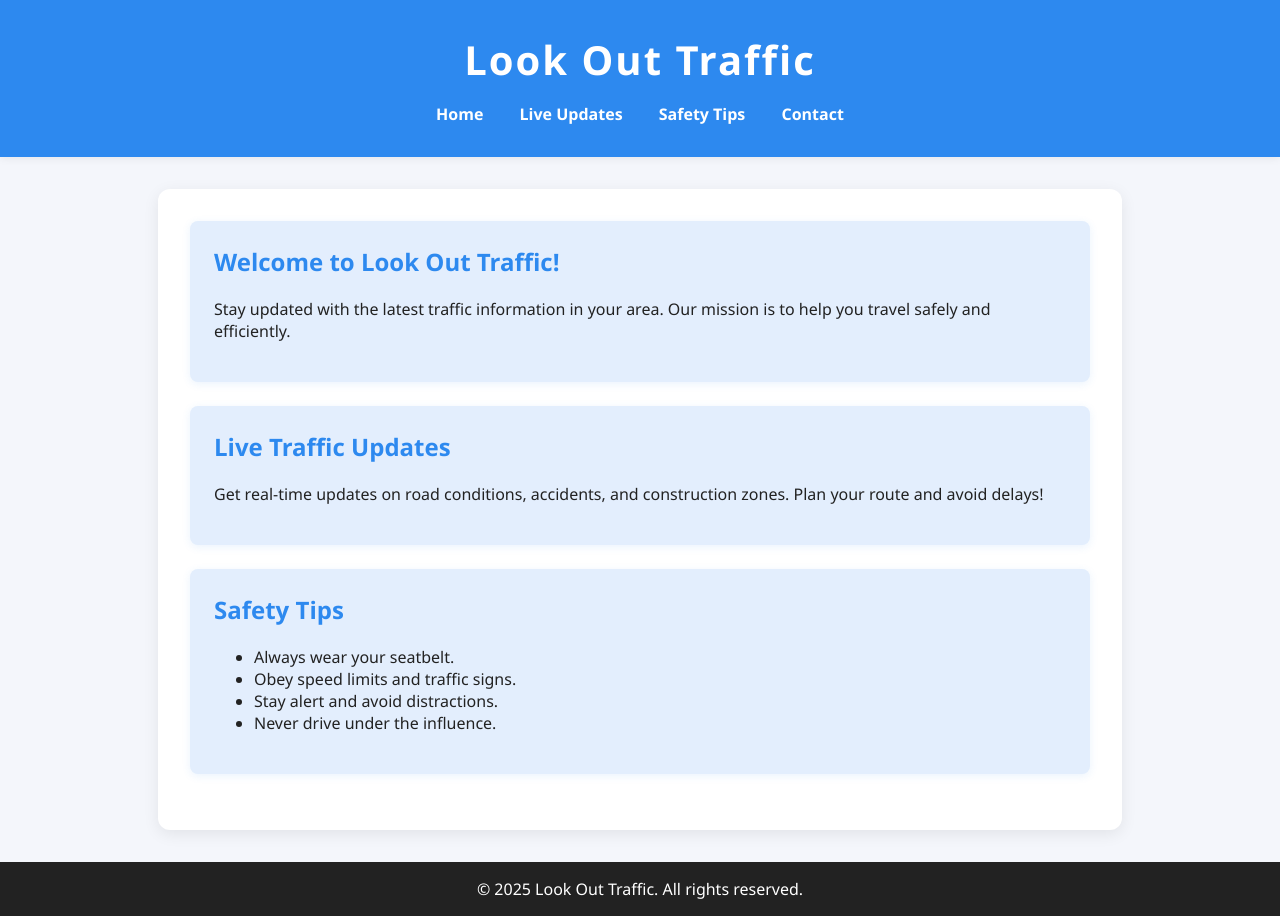
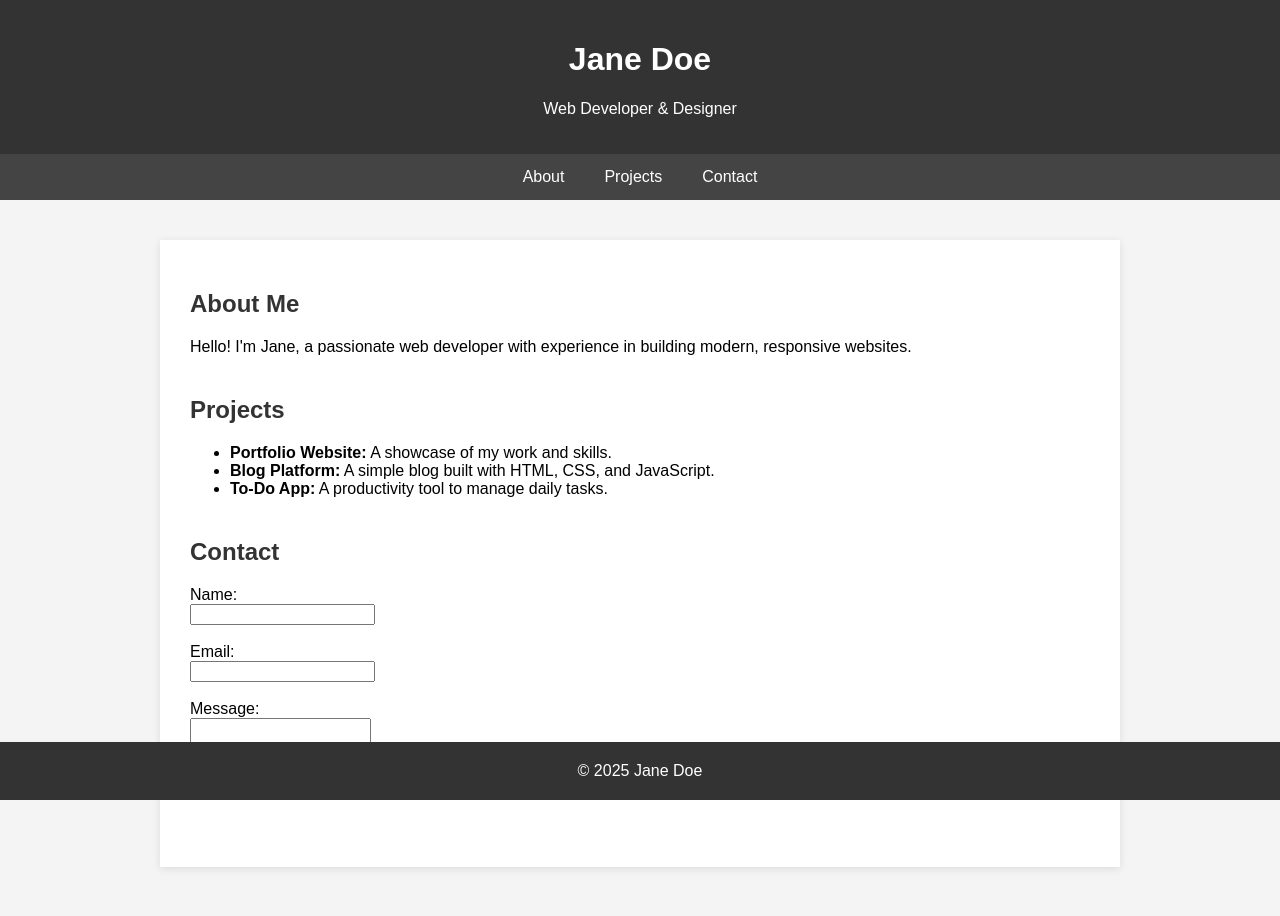
Before and after one commit to anamariafarazica/look-out-traffic, a plain HTML site: page index.html in a window 1280 px wide. Drawn offline with Linux system fonts and the light colour scheme.

Commit message:
Update index.html

```diff
--- a/index.html
+++ b/index.html
@@ -3,112 +3,110 @@
 <head>
     <meta charset="UTF-8">
     <meta name="viewport" content="width=device-width, initial-scale=1.0">
-    <title>Look Out Traffic</title>
+    <title>My Portfolio</title>
     <style>
         body {
-            font-family: 'Segoe UI', Arial, sans-serif;
+            font-family: Arial, sans-serif;
             margin: 0;
-            background: #f4f6fb;
-            color: #222;
+            padding: 0;
+            background: #f4f4f4;
         }
         header {
-            background: #2d89ef;
+            background: #333;
             color: #fff;
-            padding: 2rem 0;
+            padding: 20px 0;
             text-align: center;
-            box-shadow: 0 2px 8px rgba(0,0,0,0.06);
-        }
-        h1 {
-            margin: 0;
-            font-size: 2.5rem;
-            letter-spacing: 2px;
         }
         nav {
-            margin-top: 1rem;
+            background: #444;
+            display: flex;
+            justify-content: center;
         }
         nav a {
             color: #fff;
+            padding: 14px 20px;
             text-decoration: none;
-            margin: 0 1rem;
-            font-weight: bold;
-            transition: color 0.2s;
+            transition: background 0.3s;
         }
         nav a:hover {
-            color: #ffcc00;
+            background: #555;
         }
-        .container {
+        main {
             max-width: 900px;
-            margin: 2rem auto;
+            margin: 40px auto;
             background: #fff;
-            border-radius: 12px;
-            box-shadow: 0 4px 16px rgba(0,0,0,0.08);
-            padding: 2rem;
+            padding: 30px;
+            box-shadow: 0 2px 8px rgba(0,0,0,0.1);
         }
-        .card {
-            background: #e3eefd;
-            border-radius: 8px;
-            padding: 1.5rem;
-            margin-bottom: 1.5rem;
-            box-shadow: 0 2px 8px rgba(45,137,239,0.1);
+        section {
+            margin-bottom: 40px;
         }
-        .card h2 {
-            margin-top: 0;
-            color: #2d89ef;
+        h2 {
+            color: #333;
         }
         footer {
             text-align: center;
-            padding: 1rem 0;
-            background: #222;
+            padding: 20px 0;
+            background: #333;
             color: #fff;
-            margin-top: 2rem;
+            position: fixed;
+            width: 100%;
+            bottom: 0;
         }
+        /* Responsive */
         @media (max-width: 600px) {
-            .container {
-                padding: 1rem;
-            }
-            h1 {
-                font-size: 2rem;
+            main {
+                padding: 10px;
             }
         }
     </style>
 </head>
 <body>
     <header>
-        <h1>Look Out Traffic</h1>
-        <nav>
-            <a href="#">Home</a>
-            <a href="#">Live Updates</a>
-            <a href="#">Safety Tips</a>
-            <a href="#">Contact</a>
-        </nav>
+        <h1>Jane Doe</h1>
+        <p>Web Developer & Designer</p>
     </header>
-
-    <div class="container">
-        <div class="card">
-            <h2>Welcome to Look Out Traffic!</h2>
+    <nav>
+        <a href="#about">About</a>
+        <a href="#projects">Projects</a>
+        <a href="#contact">Contact</a>
+    </nav>
+    <main>
+        <section id="about">
+            <h2>About Me</h2>
             <p>
-                Stay updated with the latest traffic information in your area. Our mission is to help you travel safely and efficiently.
+                Hello! I'm Jane, a passionate web developer with experience in building modern, responsive websites.
             </p>
-        </div>
-        <div class="card">
-            <h2>Live Traffic Updates</h2>
-            <p>
-                Get real-time updates on road conditions, accidents, and construction zones. Plan your route and avoid delays!
-            </p>
-        </div>
-        <div class="card">
-            <h2>Safety Tips</h2>
+        </section>
+        <section id="projects">
+            <h2>Projects</h2>
             <ul>
-                <li>Always wear your seatbelt.</li>
-                <li>Obey speed limits and traffic signs.</li>
-                <li>Stay alert and avoid distractions.</li>
-                <li>Never drive under the influence.</li>
+                <li><strong>Portfolio Website:</strong> A showcase of my work and skills.</li>
+                <li><strong>Blog Platform:</strong> A simple blog built with HTML, CSS, and JavaScript.</li>
+                <li><strong>To-Do App:</strong> A productivity tool to manage daily tasks.</li>
             </ul>
-        </div>
-    </div>
-
+        </section>
+        <section id="contact">
+            <h2>Contact</h2>
+            <form id="contactForm">
+                <label>Name:<br><input type="text" name="name" required></label><br><br>
+                <label>Email:<br><input type="email" name="email" required></label><br><br>
+                <label>Message:<br><textarea name="message" required></textarea></label><br><br>
+                <button type="submit">Send</button>
+            </form>
+            <p id="formMessage" style="color:green;"></p>
+        </section>
+    </main>
     <footer>
-        &copy; 2025 Look Out Traffic. All rights reserved.
+        &copy; 2025 Jane Doe
     </footer>
+    <script>
+        // Simple form submission handler
+        document.getElementById('contactForm').onsubmit = function(e) {
+            e.preventDefault();
+            document.getElementById('formMessage').textContent = "Thank you for your message!";
+            this.reset();
+        };
+    </script>
 </body>
 </html>
```
